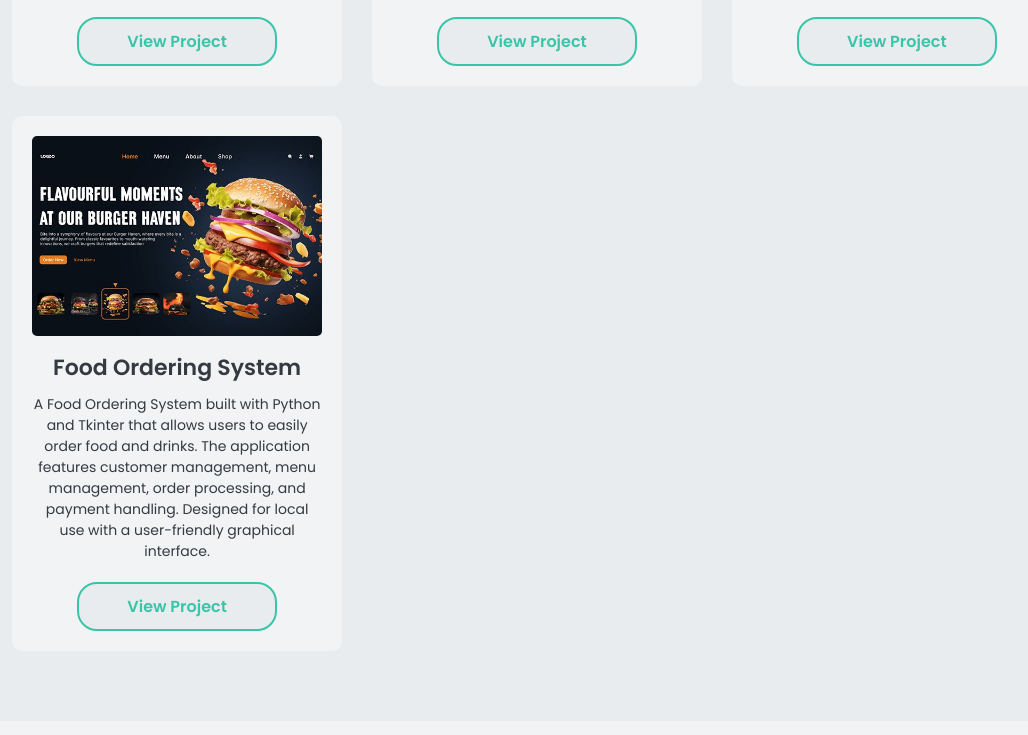
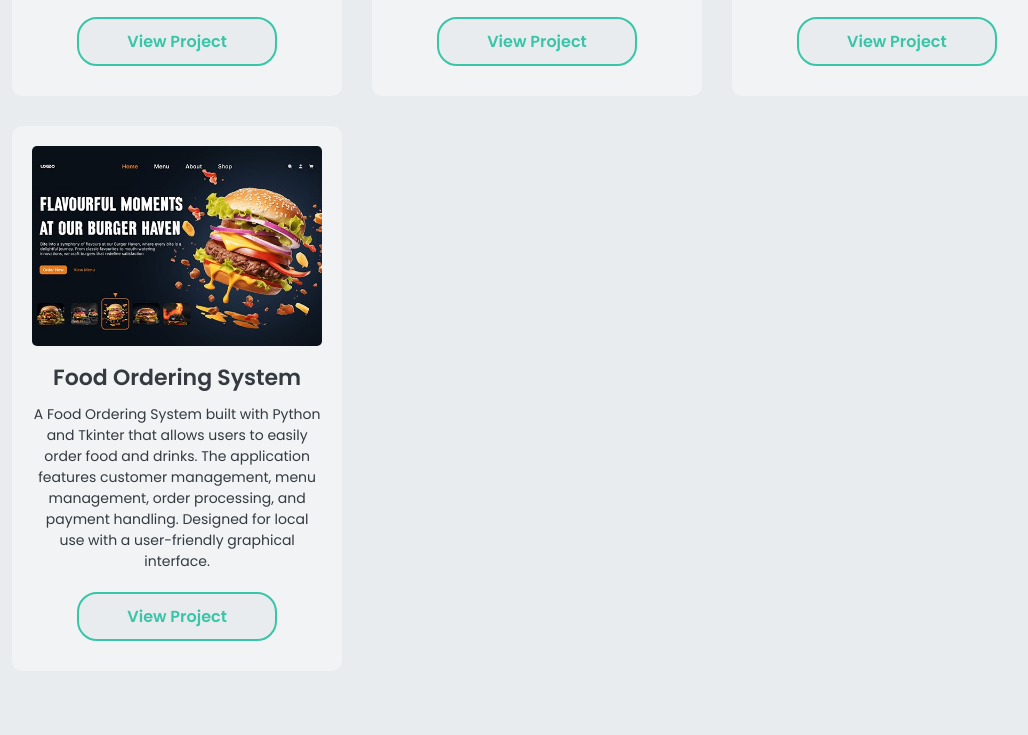
Before and after one commit to power0matin/personal_website, a website: page src/pages/portfolio.html in a window 1280 px wide. Shown: the part 660-1395 px from the top of the page, without its empty margins (103-1131 px from the left). Drawn offline with Linux system fonts and the light colour scheme.

Commit message:
Updates portfolio item styling
Improves the styling of portfolio items by adjusting layout and button positioning. Enhances the visual appeal and user experience of the portfolio section.

```diff
--- a/src/assets/css/styles.css
+++ b/src/assets/css/styles.css
@@ -298,17 +298,24 @@ span {
     padding: 2rem 0;
 }
 
+.portfolio-grid {
+    display: grid;
+    grid-template-columns: repeat(auto-fit, minmax(30rem, 1fr));
+    gap: 3rem;
+    padding: 2rem 0;
+}
+
 .portfolio-item {
     background: var(--secondary-bg);
     padding: 2rem;
     border-radius: 1rem;
     text-align: center;
     transition: 0.3s ease;
-    position: relative; /* For positioning the button */
-    min-height: 40rem; /* Minimum height to ensure content fits */
+    position: relative;
+    min-height: 45rem; /* Minimum height to ensure button stays at bottom */
     display: flex;
     flex-direction: column;
-    justify-content: space-between; /* Pushes button to bottom */
+    justify-content: flex-start; /* Align content to top, button to bottom */
 }
 
 .portfolio-item:hover {
@@ -334,7 +341,7 @@ span {
     font-size: 1.4rem;
     margin-bottom: 2rem;
     color: var(--text-color);
-    flex-grow: 1; /* Allows text to push button down */
+    flex-grow: 1; /* Allows text to expand and push button to bottom */
 }
 
 .portfolio-item .btn {
@@ -347,9 +354,9 @@ span {
     color: var(--accent-color);
     font-weight: 600;
     transition: 0.3s ease;
-    width: 100%; /* Ensures button spans the card width */
+    width: 100%;
     max-width: 20rem; /* Limits button width */
-    margin: 0 auto; /* Centers the button horizontally */
+    margin: 0 auto 1rem auto; /* Centers button and adds bottom margin */
 }
 
 .portfolio-item .btn:hover {
```
